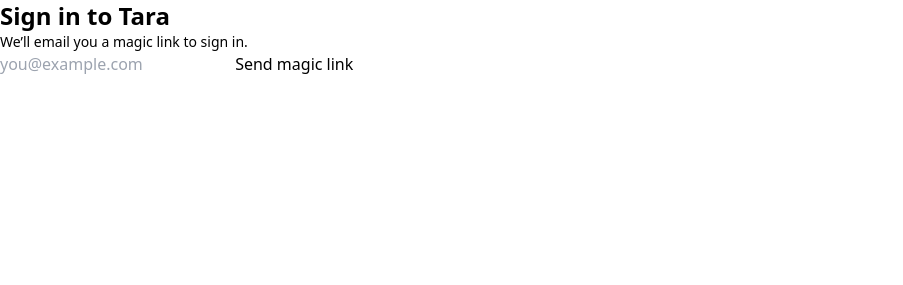
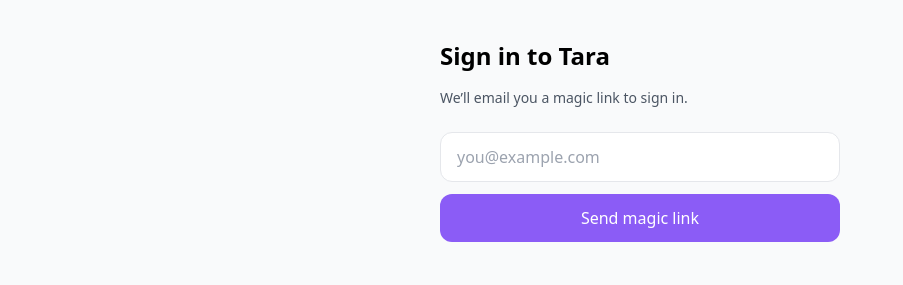
Before and after one commit to dasyam/tara-mvp-2, a website built with Vite: page login.html in a window 1280 px wide. Shown: the whole page, without its empty margins (0-903 px from the left). Built offline with nearby package versions, Linux system fonts and the light colour scheme; no server answers.

Commit message:
UI problems

```diff
--- a/index.html
+++ b/index.html
@@ -4,7 +4,9 @@
     <meta charset="UTF-8" />
     <meta name="viewport" content="width=device-width, initial-scale=1" />
     <title>Tara</title>
-    <link rel="stylesheet" href="/src/styles/tailwind.css">
+  <script type="module">
+  import "./src/styles/tailwind.css";
+  </script>
   </head>
   <body class="min-h-screen grid place-items-center">
     <div class="text-center">
--- a/insights.html
+++ b/insights.html
@@ -4,7 +4,9 @@
   <meta charset="UTF-8" />
   <meta name="viewport" content="width=device-width, initial-scale=1" />
   <title>Insights • Tara</title>
-  <link rel="stylesheet" href="/src/styles/tailwind.css">
+  <script type="module">
+  import "./src/styles/tailwind.css";
+  </script>
 </head>
 <body class="bg-white min-h-screen">
   <main class="max-w-md mx-auto p-6">
--- a/login.html
+++ b/login.html
@@ -4,7 +4,9 @@
   <meta charset="UTF-8" />
   <meta name="viewport" content="width=device-width, initial-scale=1" />
   <title>Login • Tara</title>
-  <link rel="stylesheet" href="/src/styles/tailwind.css">
+  <script type="module">
+  import "./src/styles/tailwind.css";
+  </script>
 </head>
 <body class="bg-gray-50 min-h-screen">
   <main class="max-w-md mx-auto p-6 pt-10">
--- a/profile.html
+++ b/profile.html
@@ -4,7 +4,9 @@
   <meta charset="UTF-8" />
   <meta name="viewport" content="width=device-width, initial-scale=1" />
   <title>Profile • Tara</title>
-  <link rel="stylesheet" href="/src/styles/tailwind.css">
+  <script type="module">
+  import "./src/styles/tailwind.css";
+  </script>
 </head>
 <body class="bg-white min-h-screen">
   <main class="max-w-md mx-auto p-6 space-y-4">
--- a/systemmap.html
+++ b/systemmap.html
@@ -4,7 +4,9 @@
   <meta charset="UTF-8" />
   <meta name="viewport" content="width=device-width, initial-scale=1" />
   <title>System Map • Tara</title>
-  <link rel="stylesheet" href="/src/styles/tailwind.css">
+  <script type="module">
+  import "./src/styles/tailwind.css";
+  </script>
 </head>
 <body class="bg-gray-50 min-h-screen">
   <main class="max-w-md mx-auto p-6">
--- a/tailwind.config.js
+++ b/tailwind.config.js
@@ -1,6 +1,6 @@
 /** @type {import('tailwindcss').Config} */
 export default {
-  content: ["./index.html","./src/**/*.{html,js}"],
+  content: ["./index.html","./src/**/*.{html,js}","./*.{html,js}"],
   theme: {
     extend: {
       colors: { brand: "#8b5cf6" }
```
Also changed, not shown: 1 other file.
